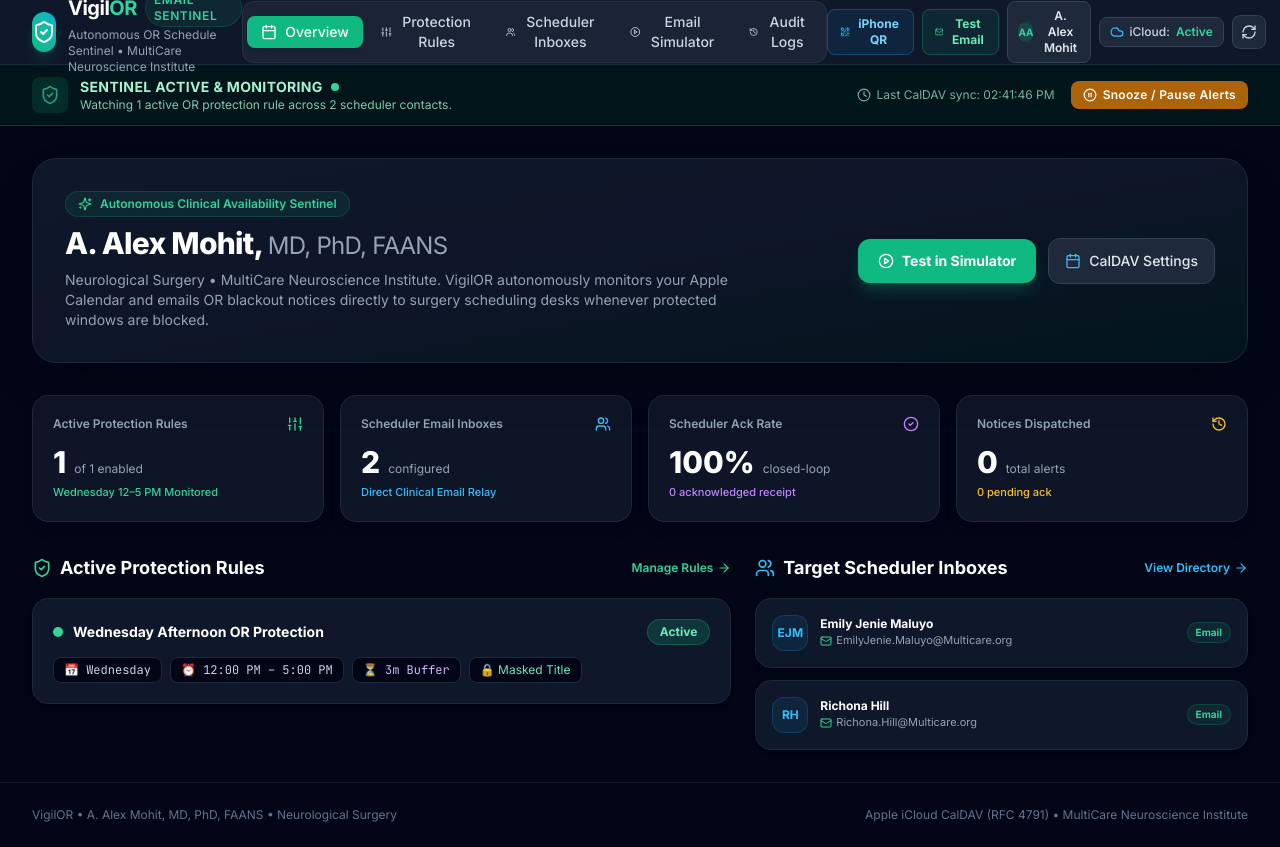
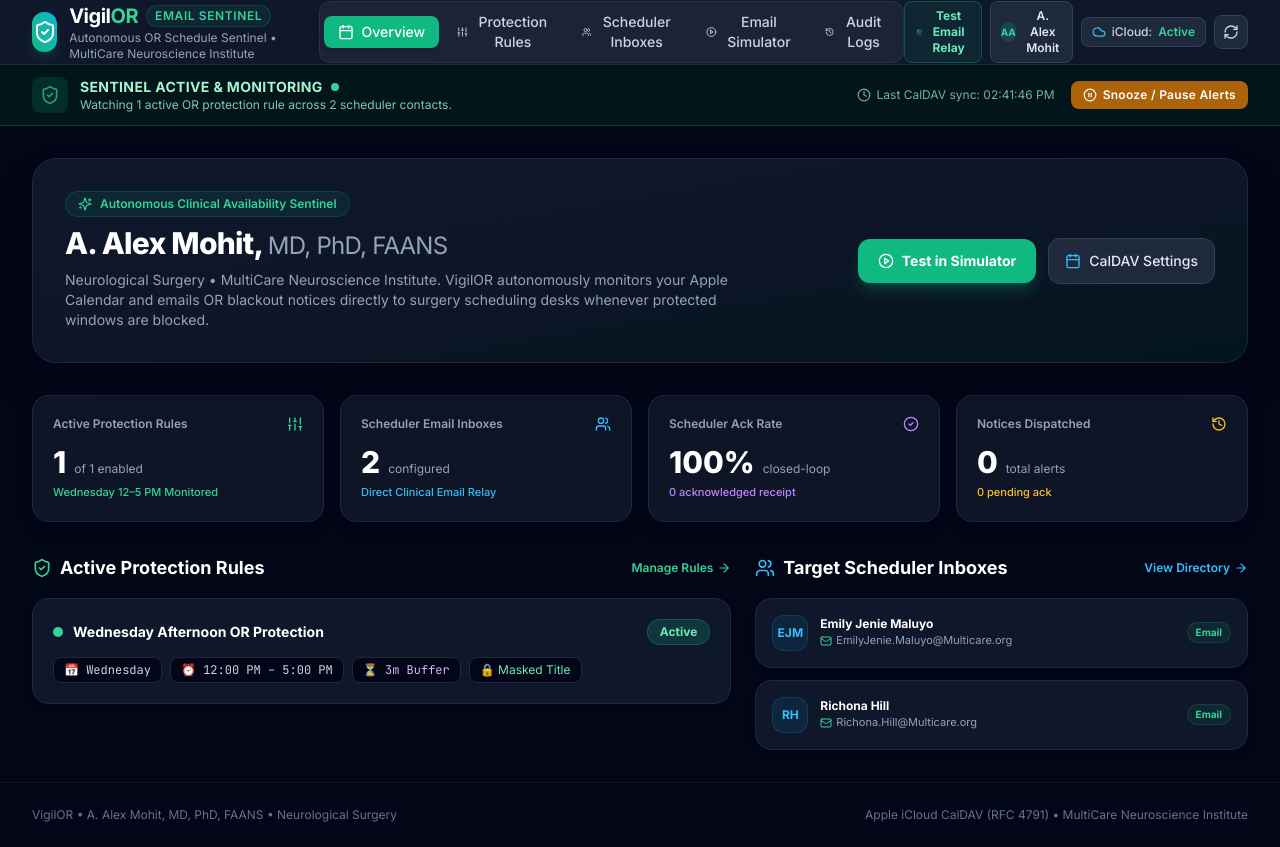
Before and after one commit to alexmohit825/robot-solver, a React (Vite) app: page / in a window 1280 px wide. Built offline with nearby package versions, Linux system fonts and the light colour scheme.

Commit message:
Clean up UI for streamlined PC operation

```diff
--- a/src/App.tsx
+++ b/src/App.tsx
@@ -280,13 +280,6 @@
         schedulers={schedulers}
       />
 
-      {/* iPhone QR Install Modal */}
-      <QrInstallModal
-        isOpen={isQrModalOpen}
-        onClose={() => setIsQrModalOpen(false)}
-        appUrl="https://alexmohit825.github.io/vigilOR/"
-      />
-
       {/* Footer */}
       <footer className="bg-slate-950 border-t border-slate-900 py-6 text-center text-xs text-slate-500">
         <div className="max-w-7xl mx-auto px-4 sm:px-6 lg:px-8 flex flex-col sm:flex-row items-center justify-between gap-2">
--- a/src/components/Header.tsx
+++ b/src/components/Header.tsx
@@ -114,16 +114,6 @@
 
           {/* Right Action Items */}
           <div className="flex items-center space-x-2">
-            {/* iPhone QR Code Button */}
-            <button
-              onClick={onOpenQrModal}
-              className="flex items-center space-x-1.5 px-3 py-1.5 rounded-lg bg-sky-500/10 hover:bg-sky-500/20 border border-sky-500/30 text-xs text-sky-300 font-bold transition-all shadow-sm"
-              title="Scan QR Code with iPhone Camera"
-            >
-              <QrCode className="w-3.5 h-3.5 text-sky-400" />
-              <span className="hidden sm:inline">iPhone QR</span>
-            </button>
-
             {/* Test Email Relay Button */}
             <button
               onClick={onOpenEmailModal}
@@ -131,7 +121,7 @@
               title="Test Clinical Email Relay"
             >
               <Mail className="w-3.5 h-3.5 text-emerald-400" />
-              <span className="hidden sm:inline">Test Email</span>
+              <span className="hidden sm:inline">Test Email Relay</span>
             </button>
 
             {/* Surgeon Profile Button */}
```
